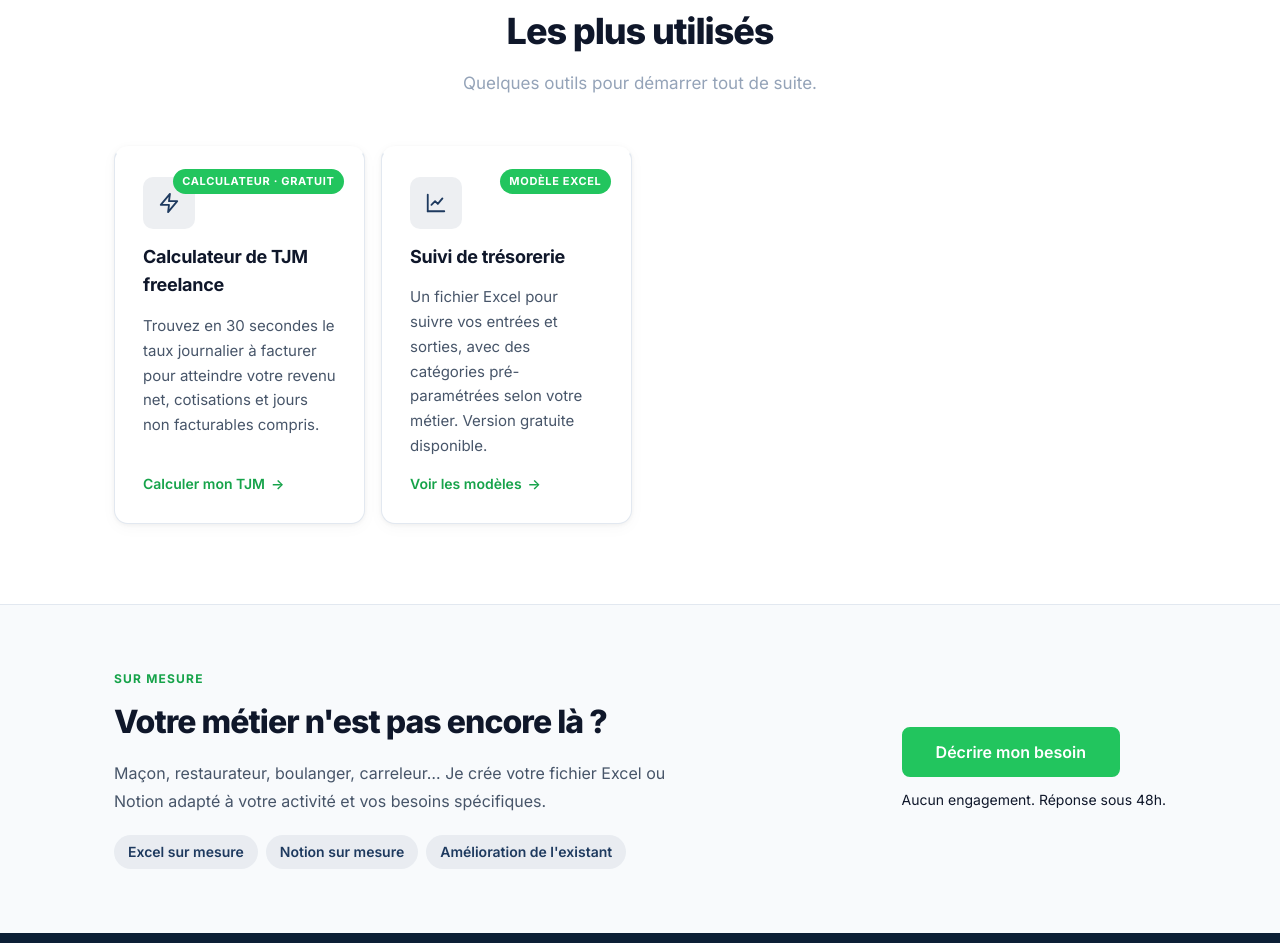
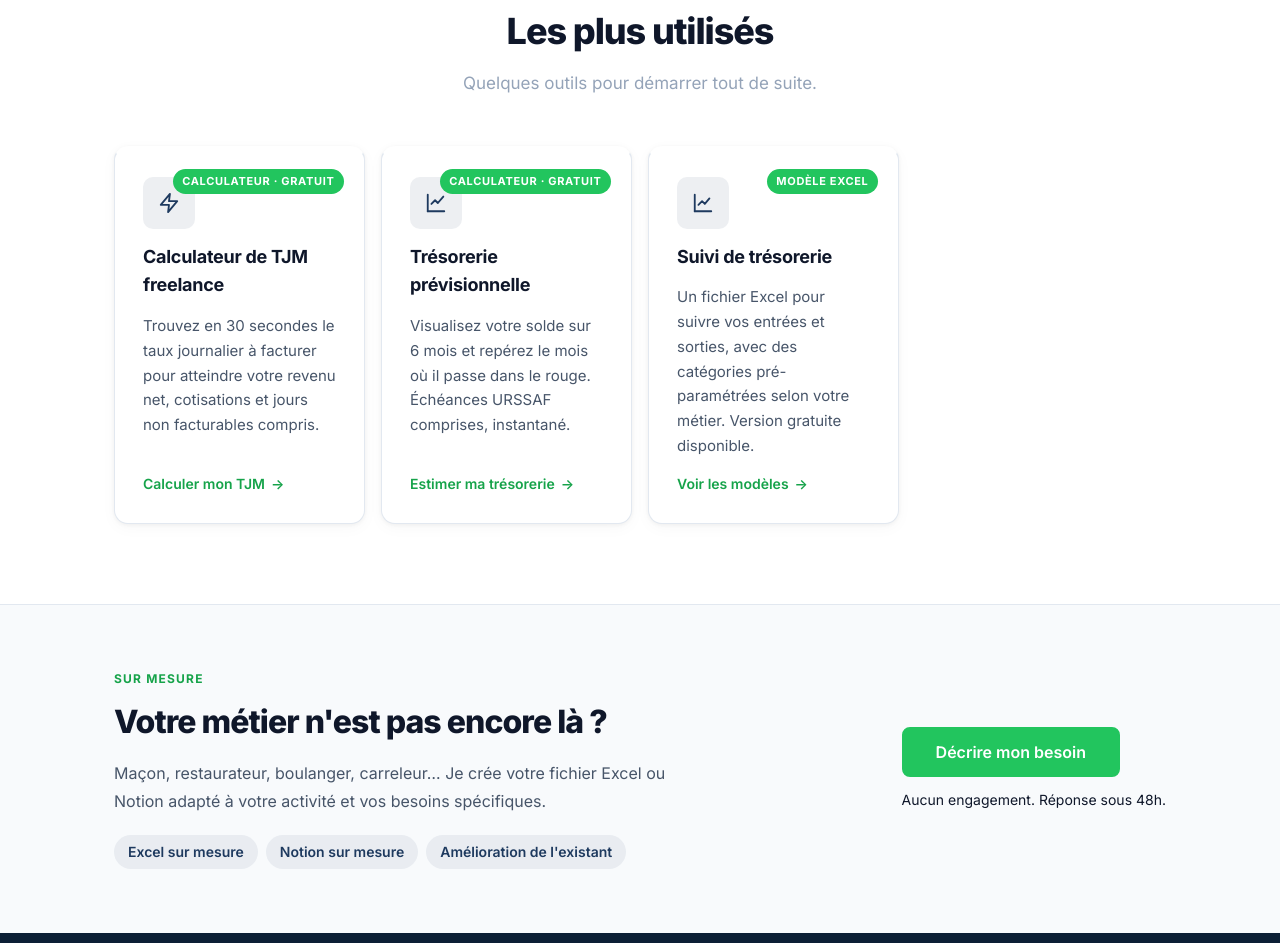
Before and after one commit to outils-tpe/outils-tpe, a website: page public/index.html in a window 1280 px wide. Shown: the part 1506-2449 px from the top of the page. Drawn offline with Linux system fonts and the light colour scheme.

Commit message:
Sauvegarde auto avant modification

```diff
--- a/public/index.html
+++ b/public/index.html
@@ -282,6 +282,19 @@
           <span class="card__link">Calculer mon TJM <span aria-hidden="true">→</span></span>
         </a>
 
+        <a href="/calculateur-tresorerie-previsionnelle" class="card" aria-label="Simulateur de trésorerie prévisionnelle">
+          <div class="card__icon" aria-hidden="true">
+            <svg viewBox="0 0 24 24" fill="none" stroke="currentColor" stroke-width="2" stroke-linecap="round" stroke-linejoin="round">
+              <line x1="3" y1="3" x2="3" y2="21"/><line x1="3" y1="21" x2="21" y2="21"/>
+              <polyline points="7 13 11 9 14 12 20 5"/>
+            </svg>
+          </div>
+          <span class="card__badge">Calculateur · Gratuit</span>
+          <h3 class="card__title">Trésorerie prévisionnelle</h3>
+          <p class="card__desc">Visualisez votre solde sur 6 mois et repérez le mois où il passe dans le rouge. Échéances URSSAF comprises, instantané.</p>
+          <span class="card__link">Estimer ma trésorerie <span aria-hidden="true">→</span></span>
+        </a>
+
         <a href="/modeles" class="card" aria-label="Modèles de suivi de trésorerie">
           <div class="card__icon" aria-hidden="true">
             <svg viewBox="0 0 24 24" fill="none" stroke="currentColor" stroke-width="2" stroke-linecap="round" stroke-linejoin="round">
```
